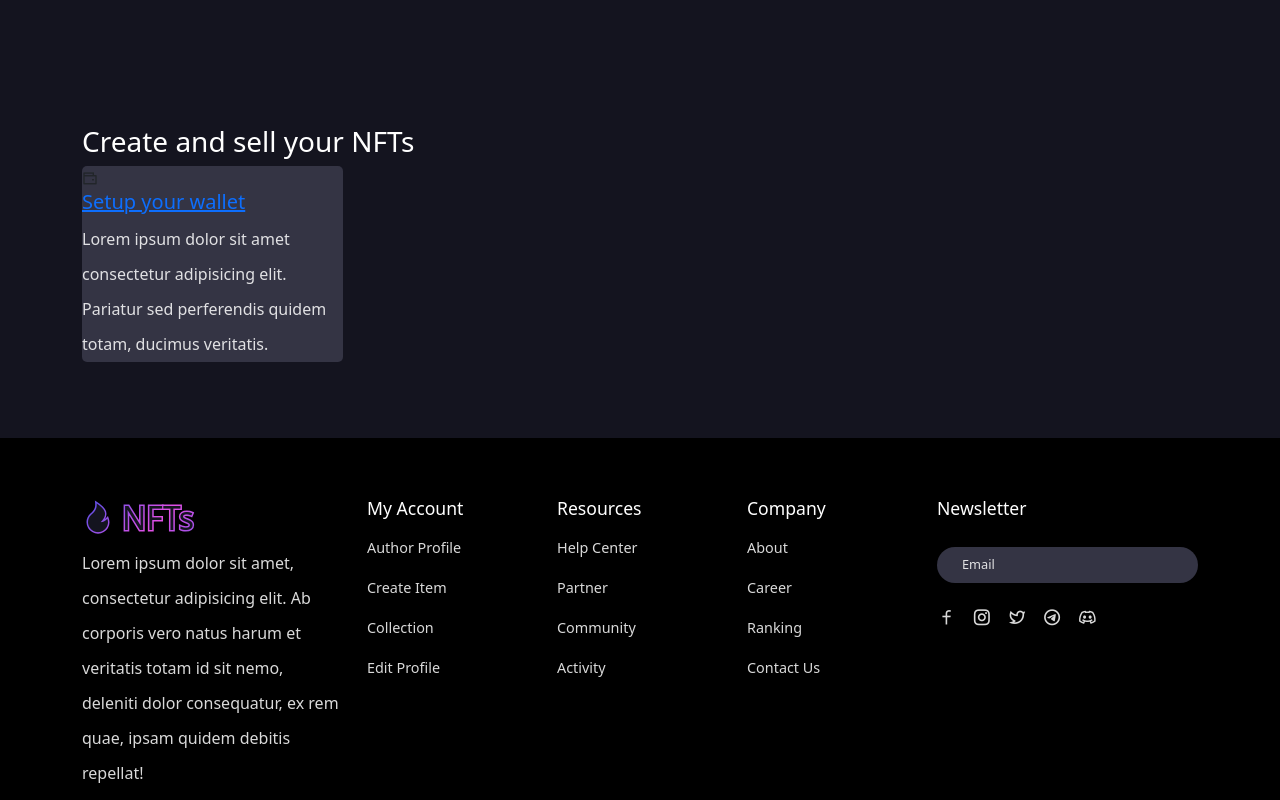
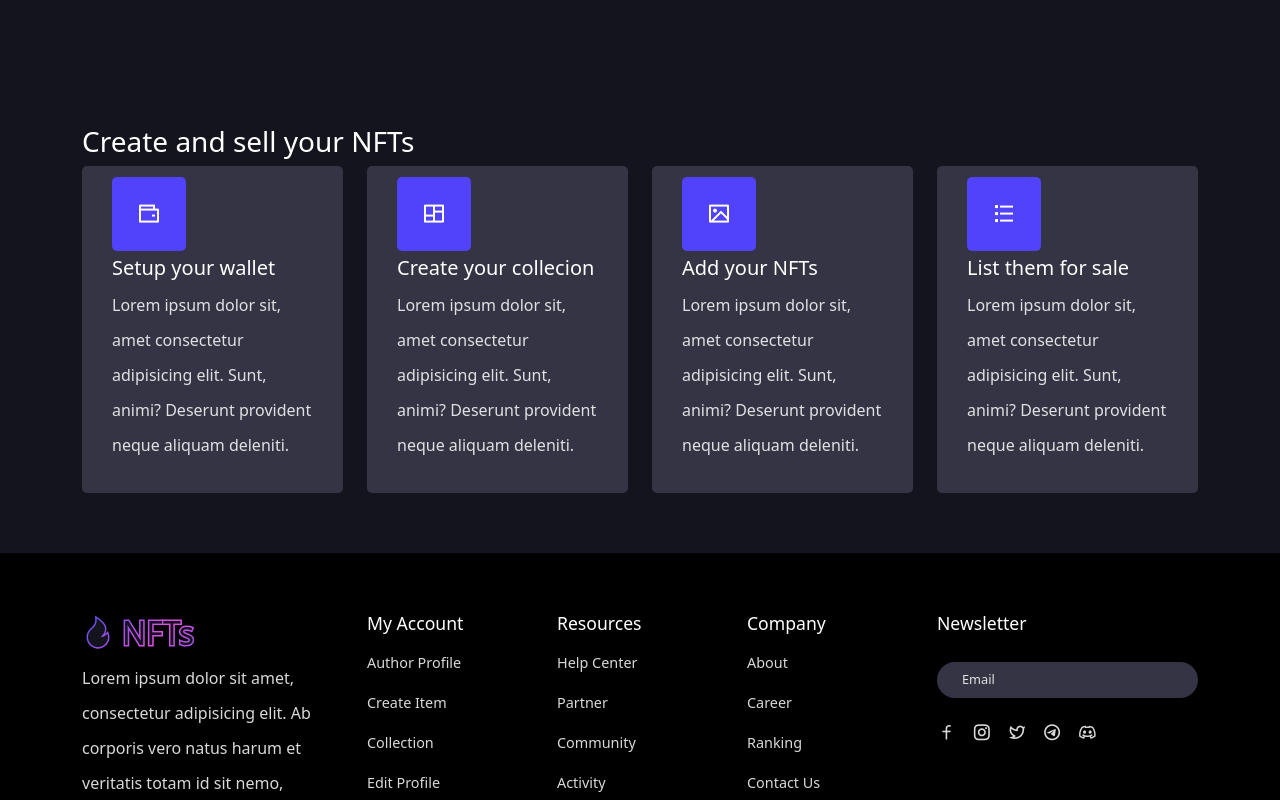
Before and after one commit to priyanshv03/cryptopunk, a React (Create React App) app in the folder frontend/: page /home in a window 1280 px wide. Shown: the part 2600-3400 px from the top of the page. Built offline with nearby package versions, Linux system fonts and the light colour scheme.

Commit message:
home page done

```diff
--- a/frontend/src/components/ui/Step-section/StepSection.jsx
+++ b/frontend/src/components/ui/Step-section/StepSection.jsx
@@ -2,7 +2,30 @@ import React from "react";
 import { Container, Col, Row } from "reactstrap";
 import { Link } from "react-router-dom";
 
-import './step-section.css'
+import "./step-section.css";
+
+const STEP__DATA = [
+  {
+    title: "Setup your wallet",
+    desc: "Lorem ipsum dolor sit, amet consectetur adipisicing elit. Sunt, animi? Deserunt provident neque aliquam deleniti.",
+    icon: "ri-wallet-line",
+  },
+  {
+    title: "Create your collecion",
+    desc: "Lorem ipsum dolor sit, amet consectetur adipisicing elit. Sunt, animi? Deserunt provident neque aliquam deleniti.",
+    icon: "ri-layout-masonry-line",
+  },
+  {
+    title: "Add your NFTs",
+    desc: "Lorem ipsum dolor sit, amet consectetur adipisicing elit. Sunt, animi? Deserunt provident neque aliquam deleniti.",
+    icon: "ri-image-line",
+  },
+  {
+    title: "List them for sale",
+    desc: "Lorem ipsum dolor sit, amet consectetur adipisicing elit. Sunt, animi? Deserunt provident neque aliquam deleniti.",
+    icon: "ri-list-check",
+  },
+];
 
 const StepSection = () => {
   return (
@@ -12,22 +35,23 @@ const StepSection = () => {
           <Col lg="12">
             <h3 className="step__title">Create and sell your NFTs</h3>
           </Col>
-          <Col lg="3">
+
+          {STEP__DATA.map((item, index) => (
+            <Col lg="3" md="4" sm="6" key={index}>
               <div className="single__step__item">
                 <span>
-                <i class="ri-wallet-line"></i>
+                  <i class={item.icon}></i>
                 </span>
                 <div className="step__item__content">
+                  <br />
                   <h5>
-                  <Link to="/wallet">Setup your wallet</Link>
+                    <Link to="/wallet">{item.title}</Link>
                   </h5>
-                <p>
-                  Lorem ipsum dolor sit amet consectetur adipisicing elit.
-                  Pariatur sed perferendis quidem totam, ducimus veritatis.
-                </p>
+                  <p className="mb-0">{item.desc}</p>
                 </div>
               </div>
             </Col>
+          ))}
         </Row>
       </Container>
     </section>
--- a/frontend/src/components/ui/Step-section/step-section.css
+++ b/frontend/src/components/ui/Step-section/step-section.css
@@ -1,8 +1,27 @@
-.single__step__item{
+.single__step__item {
     background: #343444;
+    border-radius: 5px;
+    padding: 30px;
+
+}
+
+.step__title {
+    color: #fff;
+}
+
+.step__item__content h5 a {
+    text-decoration: none;
+    color: #fff;
+}
+
+.single__step__item span i {
+    color: #fff;
+    padding: 25px;
+    font-size: 1.5rem;
+    background: #5142fc;
     border-radius: 5px;
 }
 
-.step__title{
-    color: #fff ;
+.single__item__content {
+    margin-top: 20px !important;
 }
--- a/frontend/src/pages/Home.jsx
+++ b/frontend/src/pages/Home.jsx
@@ -1,7 +1,7 @@
 
 
 import React from 'react'
-import { Container } from 'reactstrap'
+// import { Container } from 'reactstrap'
 import HeroSection from '../components/ui/HeroSection'
 import LiveAuction from '../components/ui/Live-auction/LiveAuction'
 import Trending from '../components/ui/Trending-section/Trending'
```
Also changed, not shown: frontend/src/components/ui/Modal/Modal.jsx (added, +22 -0 lines), frontend/src/components/ui/Modal/modal.css (added). Lines whose indentation alone changed are shown as unchanged.
